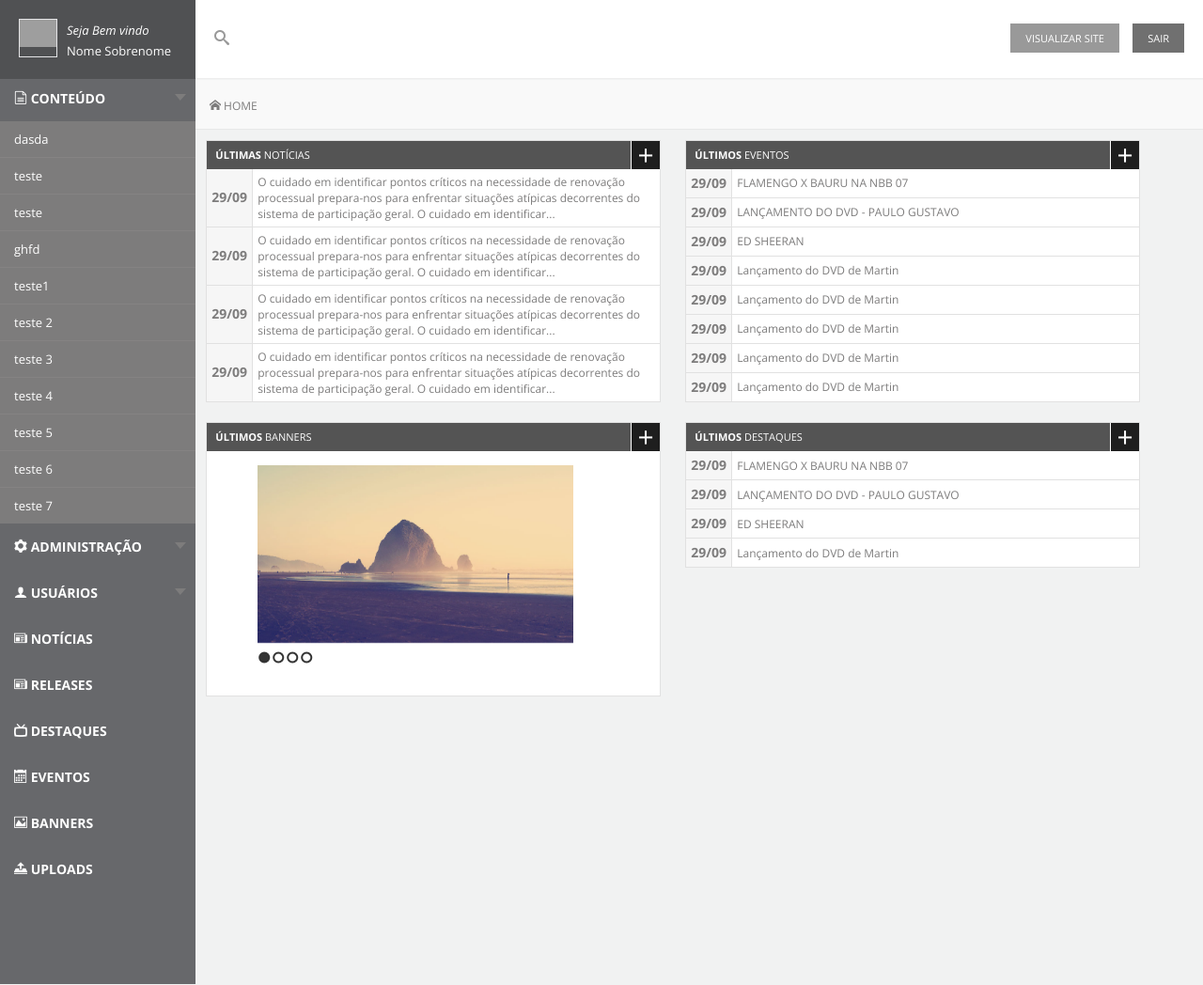
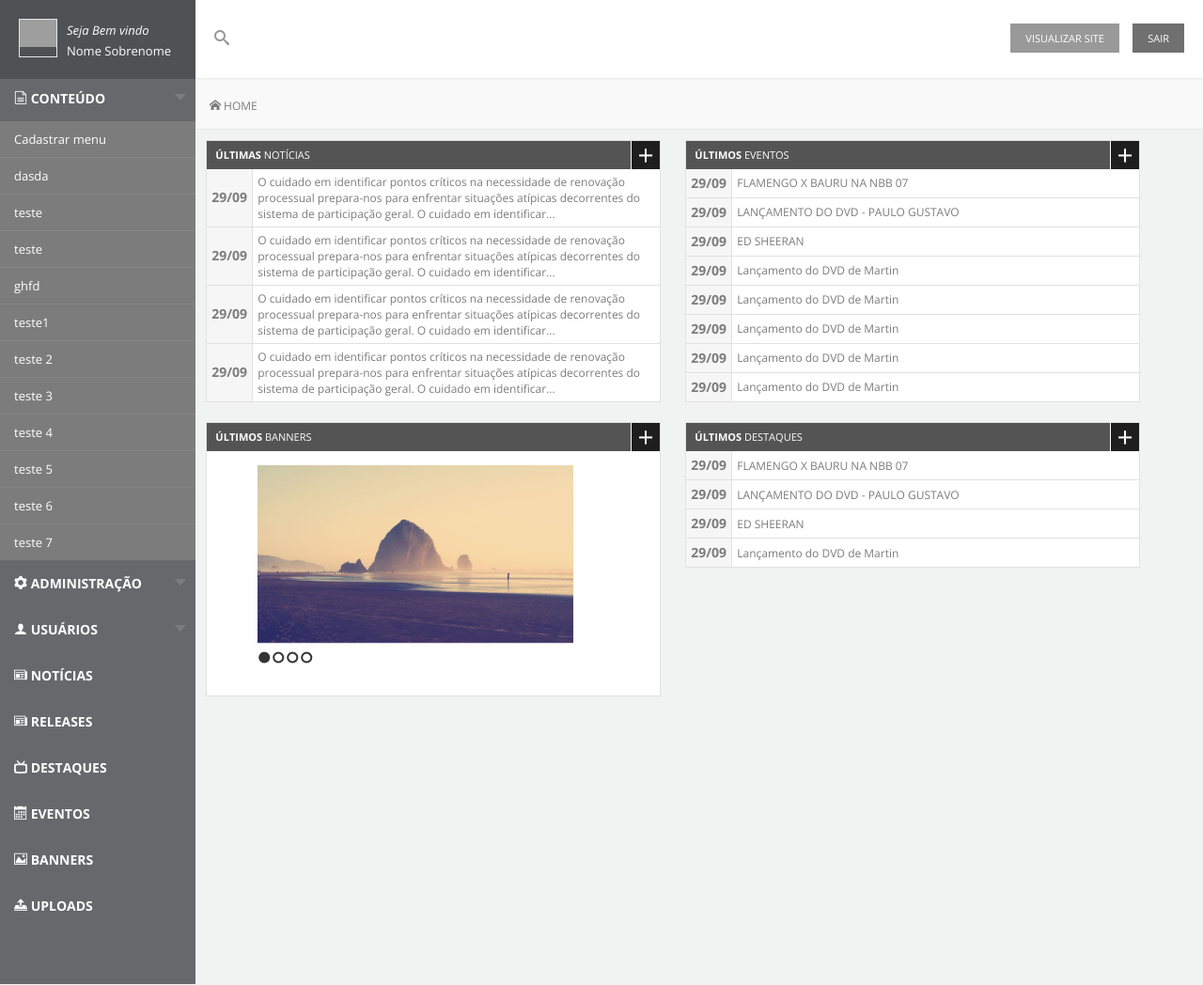
Before and after one commit to paulomd2/administradorGl, a PHP site: page /githubpaulo/home/index.php in a window 1280 px wide, after a click on "CONTEÚDO". Shown: the whole page at 94% size. Run offline with PHP 8.4, Linux system fonts and the light colour scheme; data comes from the database, SQL or seed files in the repository; some libraries are stand-ins or nearby versions; grey boxes are pictures that could not be loaded.

Commit message:
Novo menu conteudo

```diff
--- a/include/lateral.php
+++ b/include/lateral.php
@@ -9,6 +9,7 @@ $diretorio = explode('/', $diretorio);
     <ul>
         <li class="hasub"><a href="#1"><i class="icon icon-file-text2"></i> Conteúdo </a>
             <ul id="1">
+                <li><a href="../conteudos/cadMenu.php">Cadastrar menu</a></li>
                 <?php
                     $menu = $objConteudoDao->listaMenus();
 
@@ -16,6 +17,7 @@ $diretorio = explode('/', $diretorio);
                         echo '<li><a href="../conteudos/verSubmenus.php?id='.$menu[$i]["idMenu"].'#1" onclick="javascript:void(0);">'.$menu[$i]['titulo'].'</a></li>';
                     }
                 ?>
+
 
             </ul>
         </li>
```
